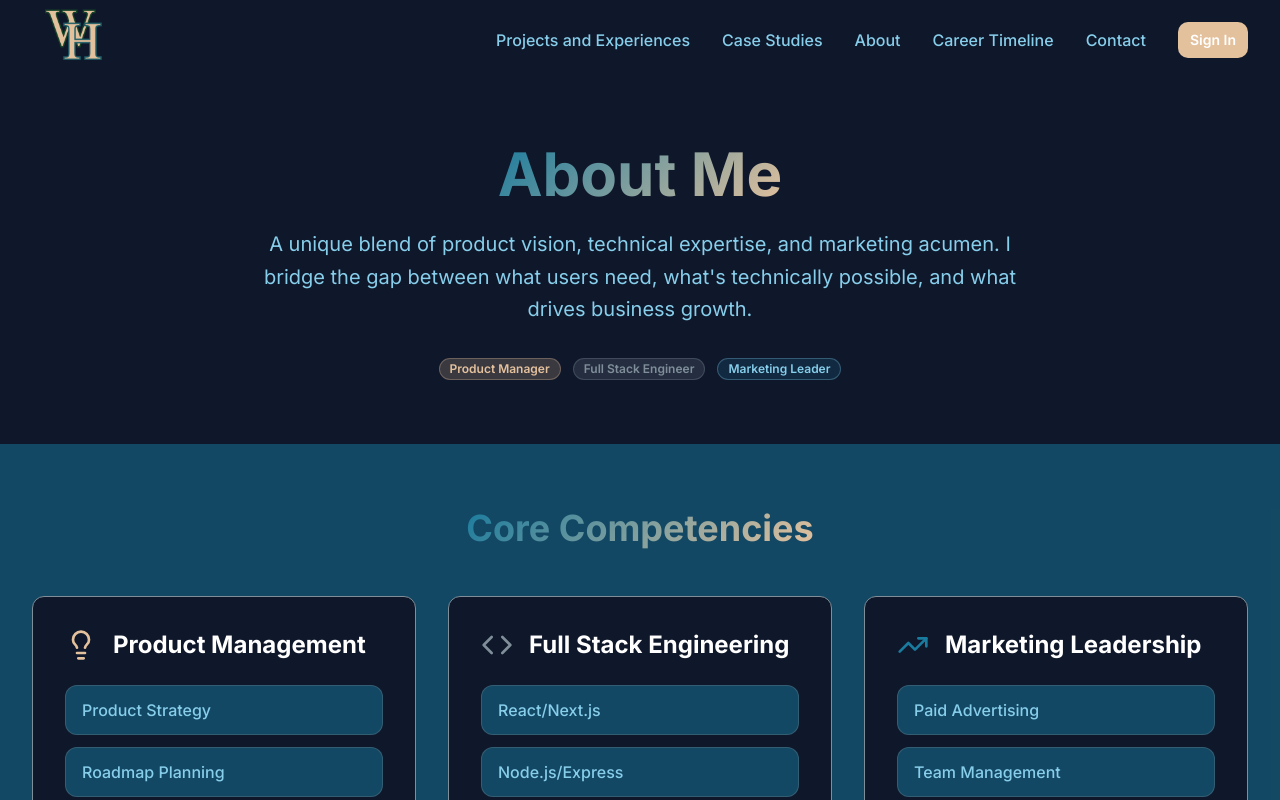
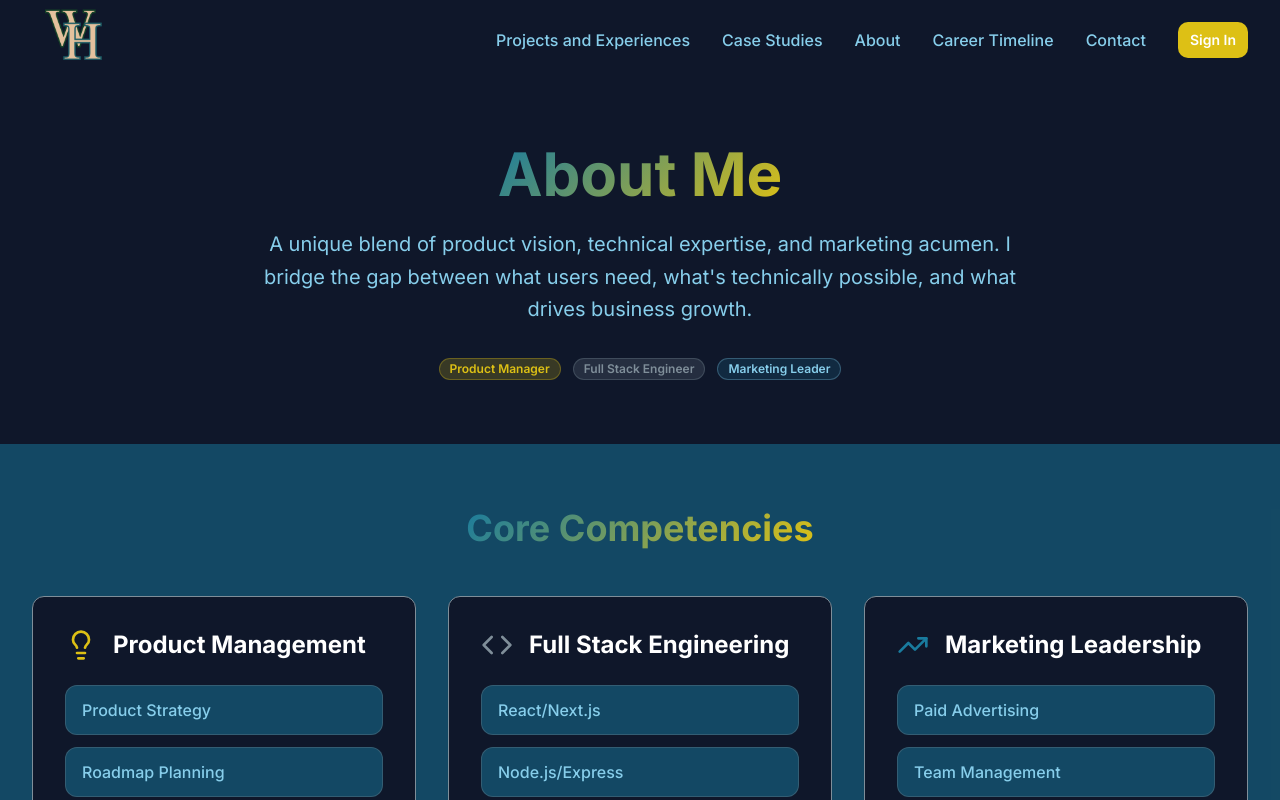
Before and after one commit to WingHar/portfolio, a React (Vite) app: page /about in a window 1280 px wide. Shown: the top 800 px of the page. Built offline with nearby package versions, Linux system fonts and the light colour scheme.

Commit message:
Change brown/beige color to #DDC015
Update all instances of the brown/beige color to #DDC015 across the site, affecting various components and styles.

```diff
--- a/src/index.css
+++ b/src/index.css
@@ -1,3 +1,4 @@
+
 @tailwind base;
 @tailwind components;
 @tailwind utilities;
@@ -24,7 +25,7 @@
     --muted: 30 41 59;
     --muted-foreground: 203 213 225;
 
-    --accent: 228 193 157;
+    --accent: 221 192 21;
     --accent-foreground: 15 23 42;
 
     --destructive: 0 84.2% 60.2%;
@@ -95,13 +96,13 @@
   }
 
   .text-gradient {
-    background: linear-gradient(135deg, #197B9E 0%, #e4c19d 100%);
+    background: linear-gradient(135deg, #197B9E 0%, #DDC015 100%);
     -webkit-background-clip: text;
     -webkit-text-fill-color: transparent;
     background-clip: text;
   }
 
-  /* Holographic card effect - updated to show beige color border around entire card */
+  /* Holographic card effect - updated to show golden yellow color border around entire card */
   .holographic-card {
     position: relative;
     transition: all 0.5s ease;
@@ -120,7 +121,7 @@
       0deg,
       transparent,
       transparent 30%,
-      rgba(228, 193, 157, 0.3)
+      rgba(221, 192, 21, 0.3)
     );
     transform: rotate(-45deg);
     transition: all 0.5s ease;
@@ -131,8 +132,8 @@
 
   .holographic-card:hover {
     transform: scale(1.05);
-    box-shadow: 0 0 30px rgba(228, 193, 157, 0.6), 0 0 0 2px rgba(228, 193, 157, 0.8) !important;
-    border: 2px solid rgba(228, 193, 157, 0.8) !important;
+    box-shadow: 0 0 30px rgba(221, 192, 21, 0.6), 0 0 0 2px rgba(221, 192, 21, 0.8) !important;
+    border: 2px solid rgba(221, 192, 21, 0.8) !important;
   }
 
   .holographic-card:hover::before {
@@ -162,8 +163,8 @@
     height: 200%;
     background: linear-gradient(
       45deg,
-      rgba(228, 193, 157, 0.4) 0%,
-      rgba(228, 193, 157, 0.2) 50%,
+      rgba(221, 192, 21, 0.4) 0%,
+      rgba(221, 192, 21, 0.2) 50%,
       transparent 70%
     );
     transform: rotate(0deg);
@@ -175,8 +176,8 @@
 
   .holographic-card-reverse:hover {
     transform: scale(1.02);
-    box-shadow: 0 0 25px rgba(228, 193, 157, 0.5), 0 0 0 2px rgba(228, 193, 157, 0.6) !important;
-    border: 2px solid rgba(228, 193, 157, 0.6) !important;
+    box-shadow: 0 0 25px rgba(221, 192, 21, 0.5), 0 0 0 2px rgba(221, 192, 21, 0.6) !important;
+    border: 2px solid rgba(221, 192, 21, 0.6) !important;
   }
 
   .holographic-card-reverse:hover::before {
--- a/tailwind.config.ts
+++ b/tailwind.config.ts
@@ -1,3 +1,4 @@
+
 import type { Config } from "tailwindcss";
 
 export default {
@@ -62,13 +63,13 @@ export default {
 					border: 'hsl(var(--sidebar-border))',
 					ring: 'hsl(var(--sidebar-ring))'
 				},
-				// Custom portfolio colors reverted back to beige tertiary color
+				// Custom portfolio colors - changed tertiary from beige to golden yellow
 				portfolio: {
 					primary: '#197B9E',
 					'primary-light': '#87CEEB',
 					'primary-dark': '#0F172A',
 					secondary: '#7F8E99',
-					tertiary: '#e4c19d',
+					tertiary: '#DDC015',
 				}
 			},
 			borderRadius: {
```
